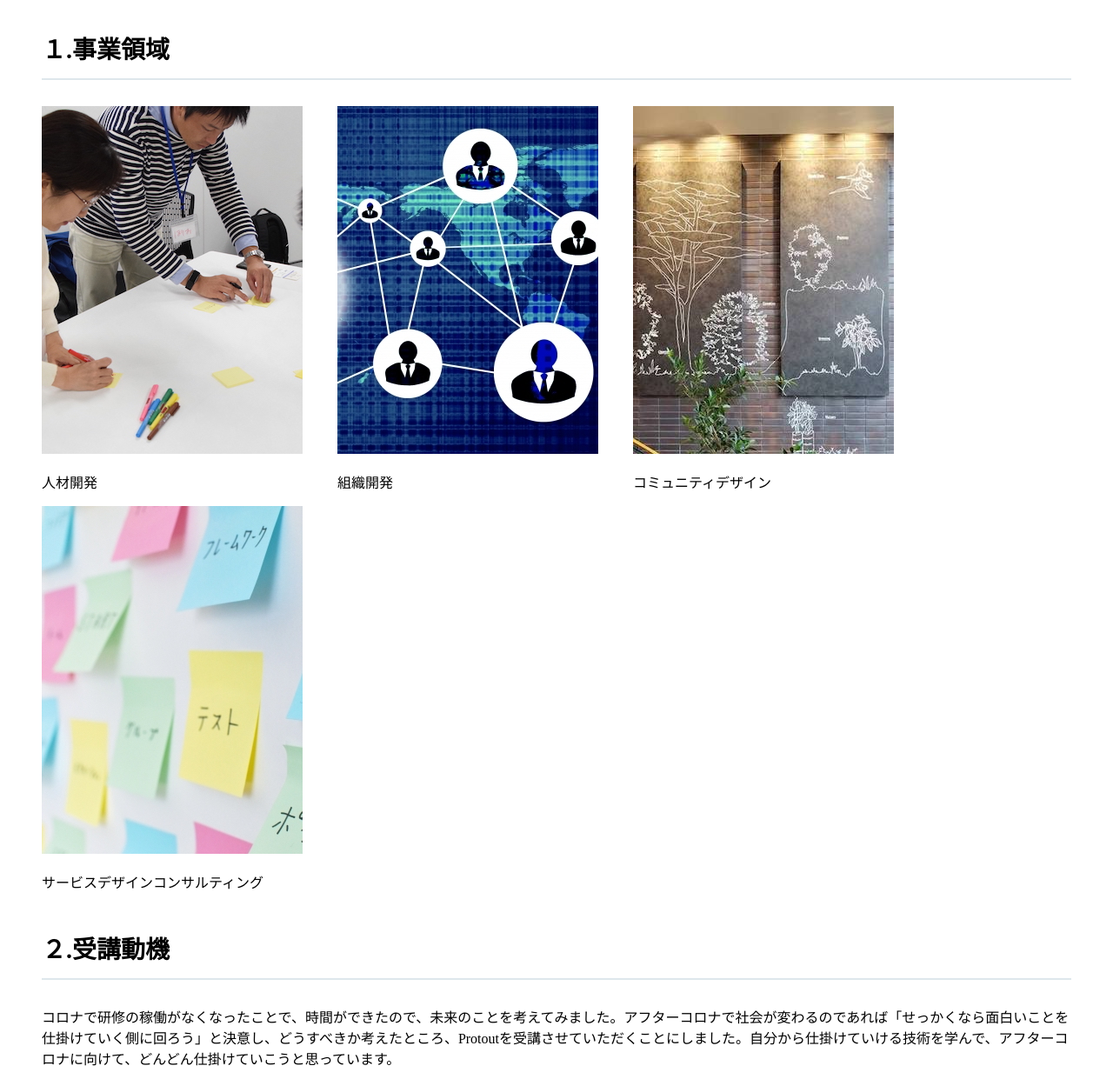
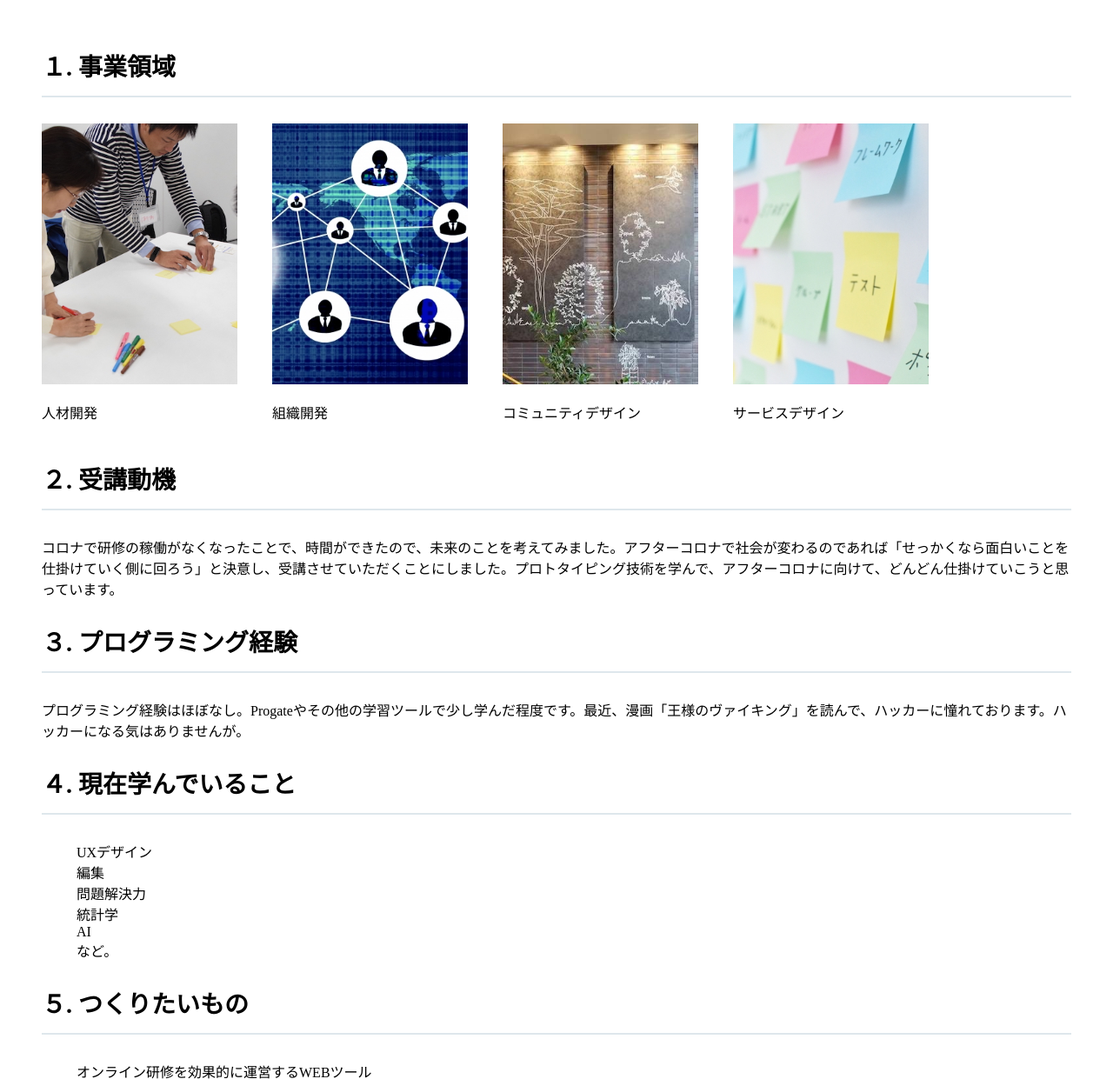
Before and after one commit to kaiser355/intro.github.io, a plain HTML site: page index.html in a window 1280 px wide. Shown: the part 420-1661 px from the top of the page at 87% size. Drawn offline with Linux system fonts and the light colour scheme.

Commit message:
Update index.html

```diff
--- a/index.html
+++ b/index.html
@@ -11,7 +11,9 @@
       <div class="header-list">
         <ul>
           <li>経歴</li>
+          <li>事業領域</li>
           <li>受講動機</li>
+          <li>プログラミング経験</li>
           <li>学んでいること</li>
           <li>つくりたいもの</li>
         </ul>
@@ -20,37 +22,38 @@
 
     <div class="main">
       <div class="copy-container">
-        <h1>名前：柳瀬浩之</h1>
+        <img src="image_top.jpg">
+        <h1>柳瀬 浩之</h1>
         <h2>
           筑波大学体育専門学群卒。経営コンサルティング会社、外資系スポーツアパレルブランドの日本総代理店の営業、教育・採用コンサルティング会社を経て独立。ファシリテーターとして企業の人材開発、組織開発、アセッサーとして管理職の昇進昇格アセスメントに携わる。現在、株式会社ビータップ設立し、代表取締役に就任。岐阜県出身。学生時代は野球一筋。
         </h2>
       </div>
 
     <div class="contents">
-        <h3 class="section-title">１.事業領域</h3>
+        <h3 class="section-title"><span>１.&nbsp;</span>事業領域</h3>
         <div class="contents-item">
-          <img src="image_01.jpg">
+          <img src="image_01.jpg"　hight="300" width="225">
           <p>人材開発</p>
         </div>
         <div class="contents-item">
-          <img src="image_02.jpg">
+          <img src="image_02.jpg"　hight="300" width="225">
           <p>組織開発</p>
         </div>
         <div class="contents-item">
-          <img src="image_03.jpg">
+          <img src="image_03.jpg"　hight="300" width="225">
           <p>コミュニティデザイン</p>
         </div>
         <div class="contents-item">
-          <img src="image_04.jpg">
-          <p>サービスデザインコンサルティング</p>
+          <img src="image_04.jpg"　hight="300" width="225">
+          <p>サービスデザイン</p>
         </div>
         <br clear="left">
-        <h3 class="section-title" >２.受講動機</h3>
-          <p>コロナで研修の稼働がなくなったことで、時間ができたので、未来のことを考えてみました。アフターコロナで社会が変わるのであれば「せっかくなら面白いことを仕掛けていく側に回ろう」と決意し、どうすべきか考えたところ、Protoutを受講させていただくことにしました。自分から仕掛けていける技術を学んで、アフターコロナに向けて、どんどん仕掛けていこうと思っています。</p>
+        <h3 class="section-title" ><span>２.&nbsp;</span>受講動機</h3>
+          <p>コロナで研修の稼働がなくなったことで、時間ができたので、未来のことを考えてみました。アフターコロナで社会が変わるのであれば「せっかくなら面白いことを仕掛けていく側に回ろう」と決意し、受講させていただくことにしました。プロトタイピング技術を学んで、アフターコロナに向けて、どんどん仕掛けていこうと思っています。</p>
 
-        <h3 class="section-title">３.プログラミング経験</h3>
-          <p>プログラミング経験はほぼなし。Progateやその他の学習ツールで少し学んだことがある程度です。最近、漫画「王様のヴァイキング」を読んで、ハッカーに憧れております。ハッカーになる気はありませんが。</p>
-        <h3 class="section-title">４.現在学んでいること</h3>
+        <h3 class="section-title"><span>３.&nbsp;</span>プログラミング経験</h3>
+          <p>プログラミング経験はほぼなし。Progateやその他の学習ツールで少し学んだ程度です。最近、漫画「王様のヴァイキング」を読んで、ハッカーに憧れております。ハッカーになる気はありませんが。</p>
+        <h3 class="section-title"><span>４.&nbsp;</span>現在学んでいること</h3>
           <ul>
             <li>UXデザイン</li>
             <li>編集</li>
@@ -60,7 +63,7 @@
             など。
           </ul>
 
-        <h3 class="section-title">５.つくりたいもの</h3>
+        <h3 class="section-title"><span>５.&nbsp;</span>つくりたいもの</h3>
           <ul>
             <li>オンライン研修を効果的に運営するWEBツール</li>
             <li>個別最適の学習AIツール</li>
```
